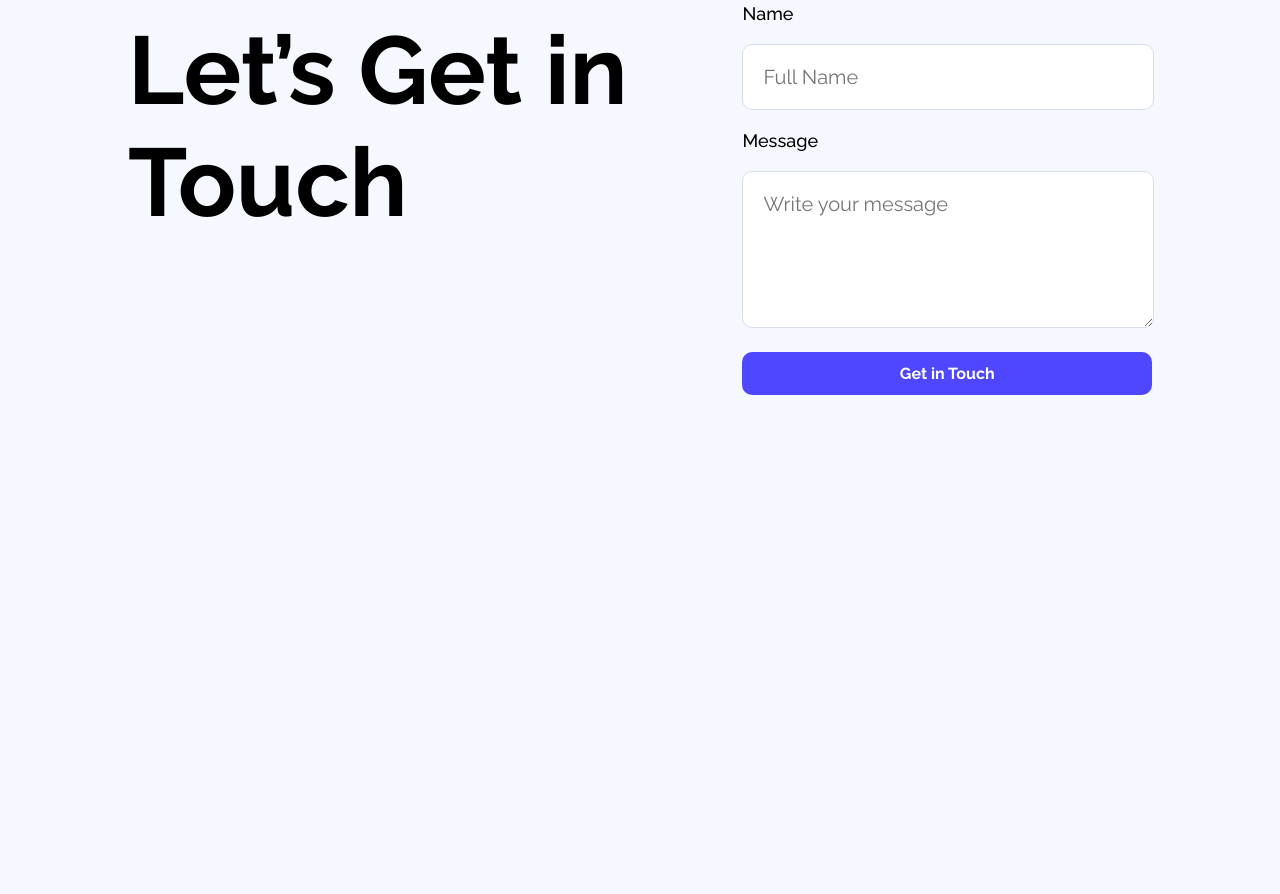
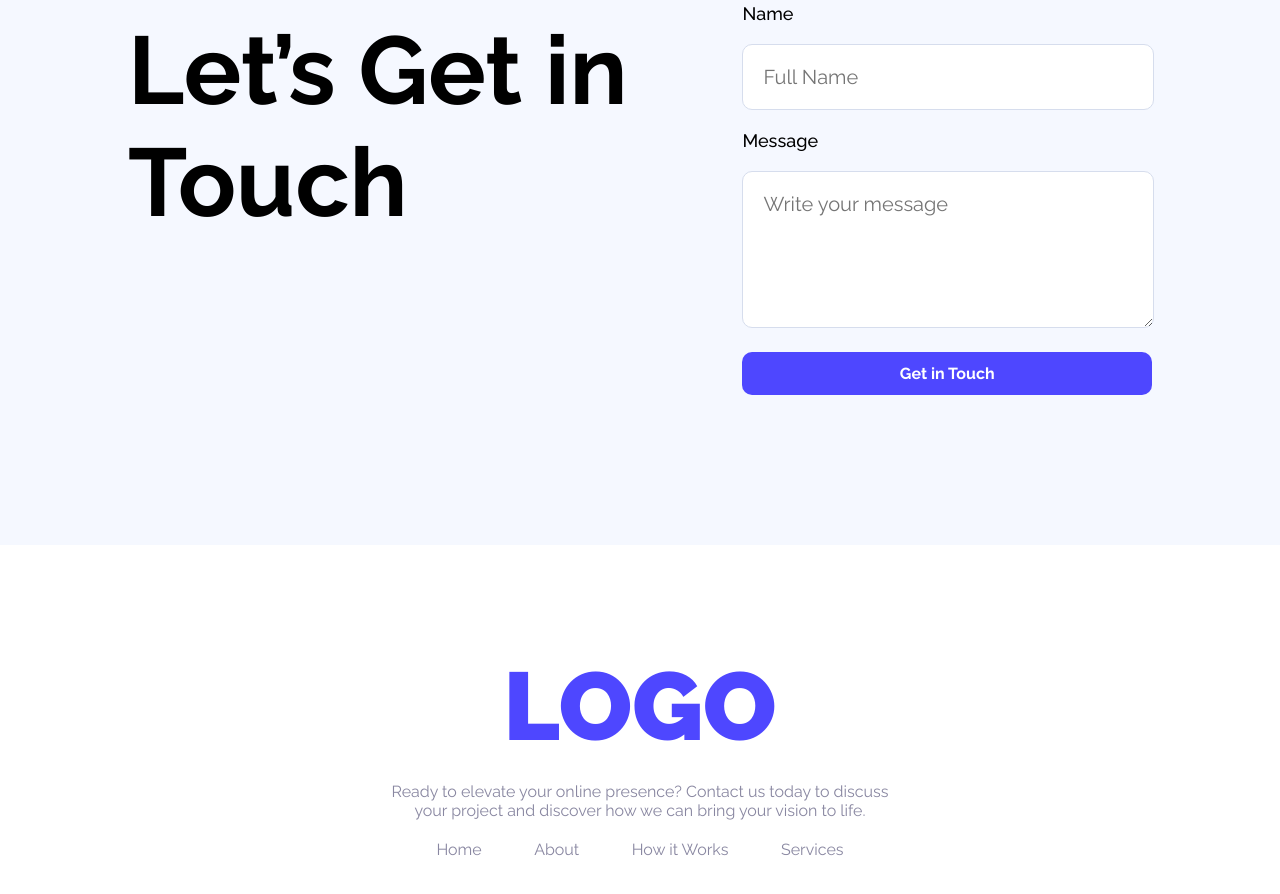
Before and after one commit to shazzadhsn/web-flow-landing-launchedpad, a plain HTML site: page index.html in a window 1280 px wide. Shown: the part 3089-3983 px from the top of the page. Before the commit the page ends 3634 px from the top, so only its background shows below. Drawn offline with Linux system fonts and the light colour scheme.

Commit message:
footer created

```diff
--- a/index.html
+++ b/index.html
@@ -144,6 +144,17 @@
             </section>
 
         </main>
-        <footer></footer>
+        <footer>
+            <div class="footer-content">
+                <h2 class="footer-logo">LOGO</h2>
+                <p class="footer-description">Ready to elevate your online presence? Contact us today to discuss<br>your project and discover how we can bring your vision to life.</p>
+                <ul class="links">
+                    <li><a href="#">Home</a></li>
+                    <li><a href="#">About</a></li>
+                    <li><a href="#">How it Works</a></li>
+                    <li><a href="#">Services</a></li>
+                </ul>
+            </div>
+        </footer>
     </body>
 </html>
--- a/styles/style.css
+++ b/styles/style.css
@@ -233,3 +233,33 @@ label {
     width: 100%;
     margin-top: 20px;
 }
+footer {
+    background-color: #FFFFFF;
+    padding: 105px 0px;
+}
+.footer-content {
+    width: 40%;
+    text-align: center;
+    margin: 0px auto;
+}
+.footer-logo {
+    font-size: 6rem;
+    font-weight: 900;
+    color: var(--primary-color);
+}
+.footer-description {
+    color: #8987A1;
+    margin: 20px 0px;
+}
+.links {
+    display: flex;
+    justify-content: space-evenly;
+    margin-top: 10px;
+}
+.links a {
+    text-decoration: none;
+    color: #8987A1;
+}
+.links li {
+    list-style-type: none;
+}
```
